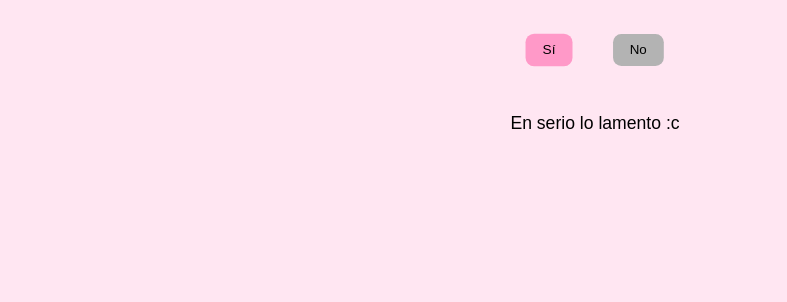
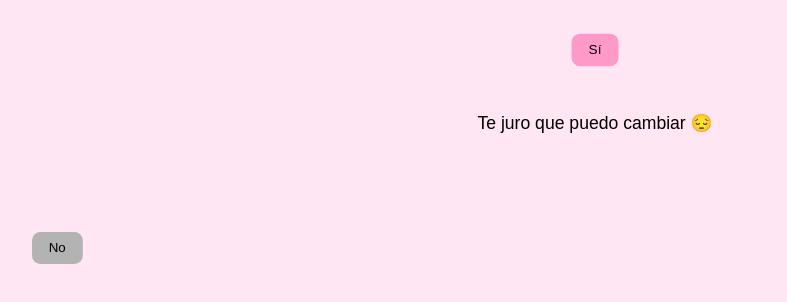
Before and after one commit to snider777/Sorry, a plain HTML site: page index.html in a window 1280 px wide. Both pictures are taken after a click on the button "No". Shown: the part 364-666 px from the top of the page, without its empty margins (45-832 px from the left). Drawn offline with Linux system fonts and the light colour scheme.

Commit message:
Enhance button interaction behavior
Refactor button resizing and repositioning logic.

```diff
--- a/index.html
+++ b/index.html
@@ -86,12 +86,38 @@
     };
 
     noBtn.onclick = () => {
-      let yesSize = yesBtn.getBoundingClientRect();
-      let noSize = noBtn.getBoundingClientRect();
+      // Resize buttons (Sí crece, No se achica)
+      let yesRect = yesBtn.getBoundingClientRect();
+      let noRect = noBtn.getBoundingClientRect();
 
-      yesBtn.style.transform = `scale(${(yesSize.width / 100) + 0.05})`;
-      noBtn.style.transform = `scale(${Math.max((noSize.width / 100) - 0.03, 0.6)})`;
+      // Sí se hace más grande
+      yesBtn.style.transform = `scale(${(yesRect.width / 100) + 0.05})`;
 
+      // No se hace más pequeño
+      noBtn.style.transform = `scale(${Math.max((noRect.width / 100) - 0.03, 0.4)})`;
+
+      // Move NO to random position without overlapping
+      const bodyWidth = window.innerWidth;
+      const bodyHeight = window.innerHeight;
+
+      const yesBox = yesBtn.getBoundingClientRect();
+
+      let x, y;
+      do {
+        x = Math.random() * (bodyWidth - noRect.width);
+        y = Math.random() * (bodyHeight - noRect.height);
+      } while (
+        !(x + noRect.width < yesBox.left ||
+          x > yesBox.right ||
+          y + noRect.height < yesBox.top ||
+          y > yesBox.bottom)
+      );
+
+      noBtn.style.position = "absolute";
+      noBtn.style.left = `${x}px`;
+      noBtn.style.top = `${y}px`;
+
+      // Show message
       mensaje.innerHTML = frases[Math.floor(Math.random() * frases.length)];
     };
   </script>
```
